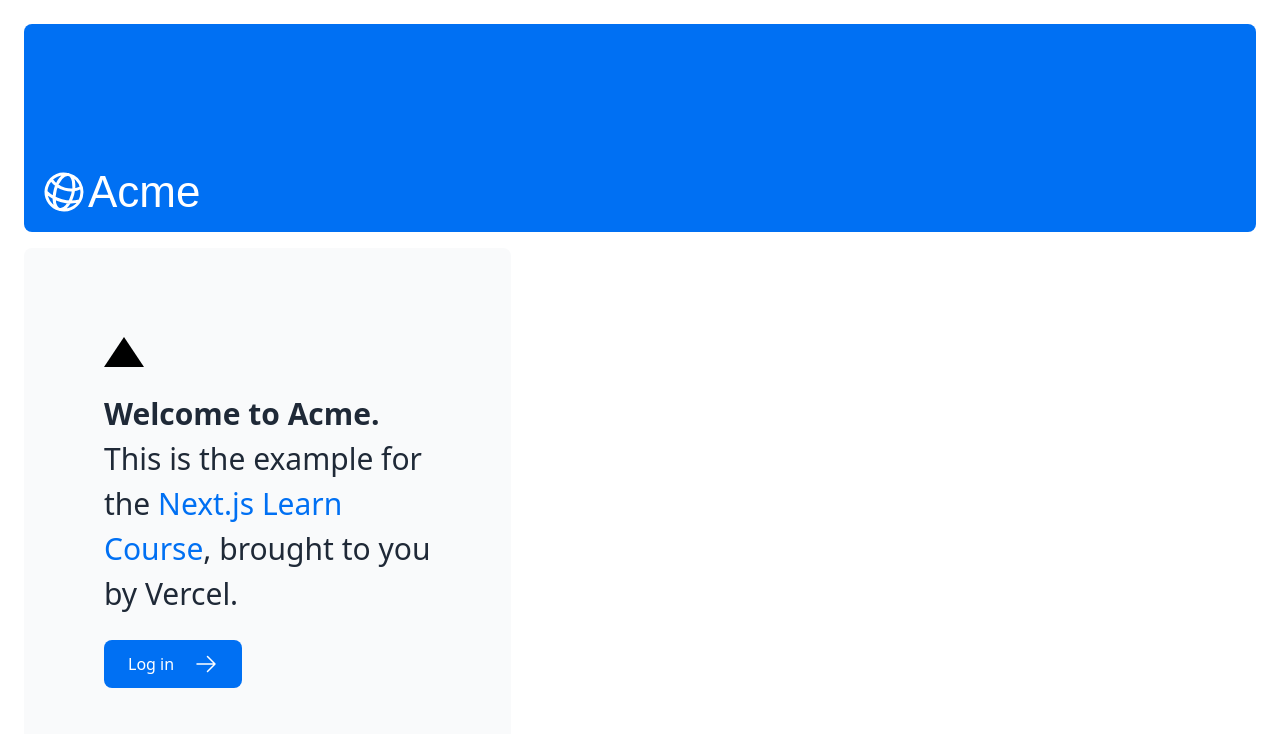
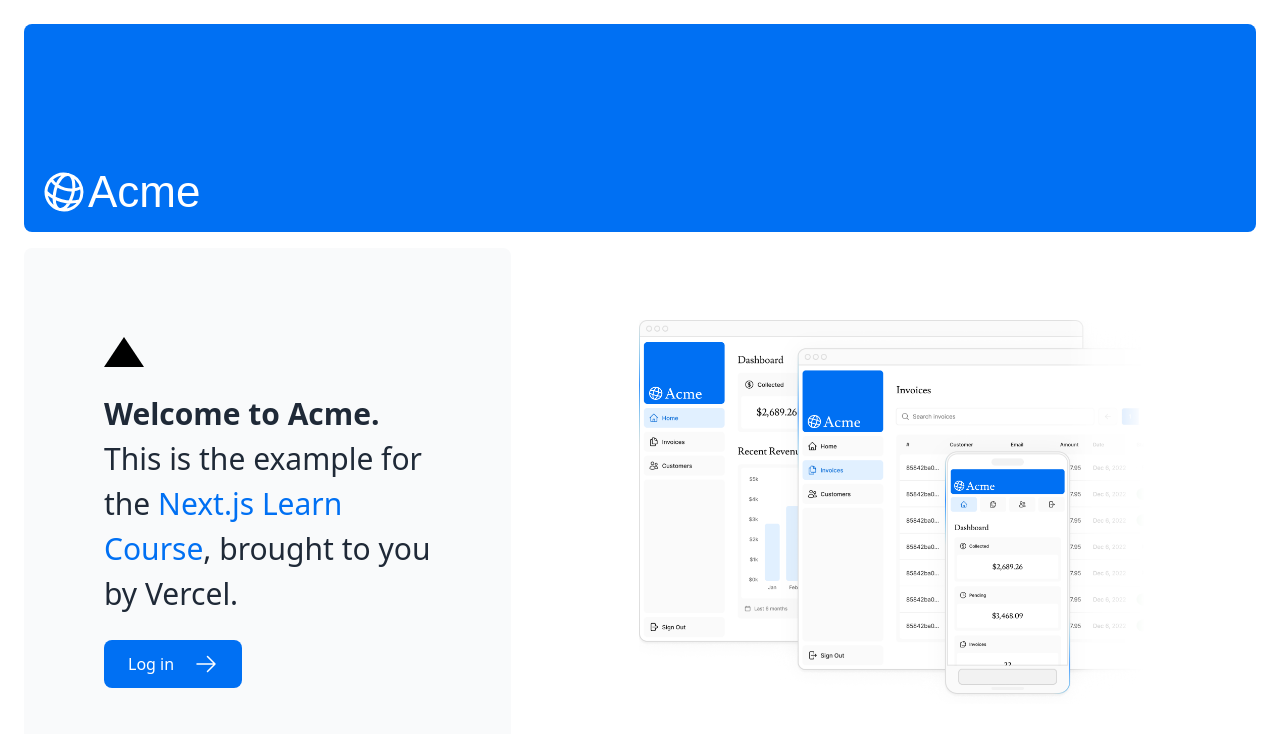
Before and after one commit to jeyanthi-sm/nextjs-dashboard, a Next.js app: page / in a window 1280 px wide. Shown: the top 734 px of the page. Built offline with nearby package versions, Linux system fonts and the light colour scheme; a web font is replaced by a local one.

Commit message:
Added two images

```diff
--- a/app/page.tsx
+++ b/app/page.tsx
@@ -3,6 +3,8 @@
 import Link from 'next/link';
 import styles from '@/app/ui/home.module.css';
 import { lusitana, inter } from '@/app/ui/fonts';
+import Image from 'next/image';
+
 export default function Page() {
   return (
     <main className="flex min-h-screen flex-col p-6">
@@ -29,6 +31,20 @@
         </div>
         <div className="flex items-center justify-center p-6 md:w-3/5 md:px-28 md:py-12">
           {/* Add Hero Images Here */}
+          <Image
+            src="/hero-desktop.png"
+            width={1000}
+            height={760}
+            className="hidden md:block"
+            alt="Screenshots of the dashboard project showing desktop version"
+          />
+          <Image
+            src="/hero-mobile.png"
+            width={560}
+            height={620}
+            className="block md:hidden"
+            alt="Screenshot of the desktop project showing mobile version"
+          />
         </div>
       </div>
     </main>
```
